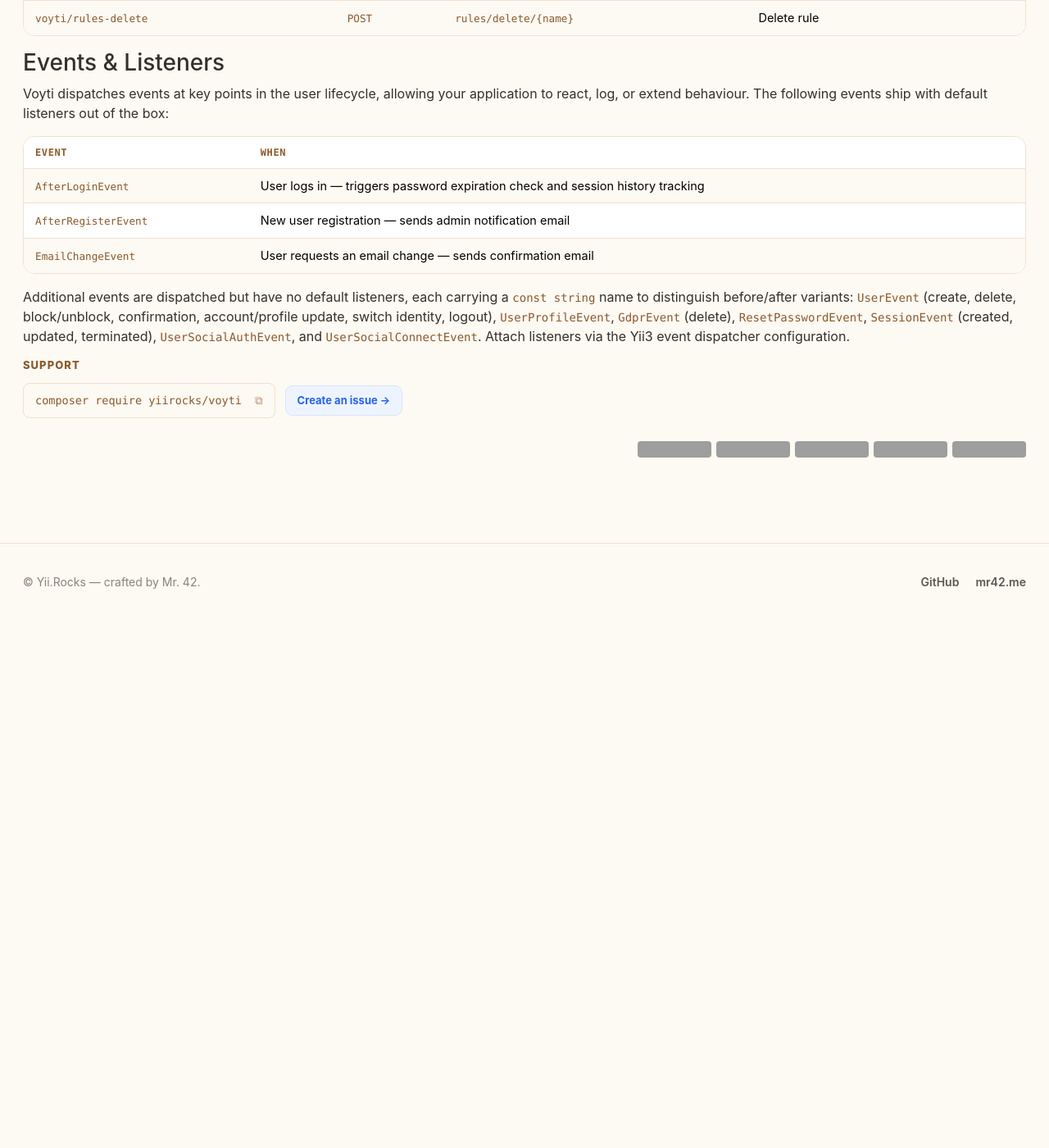
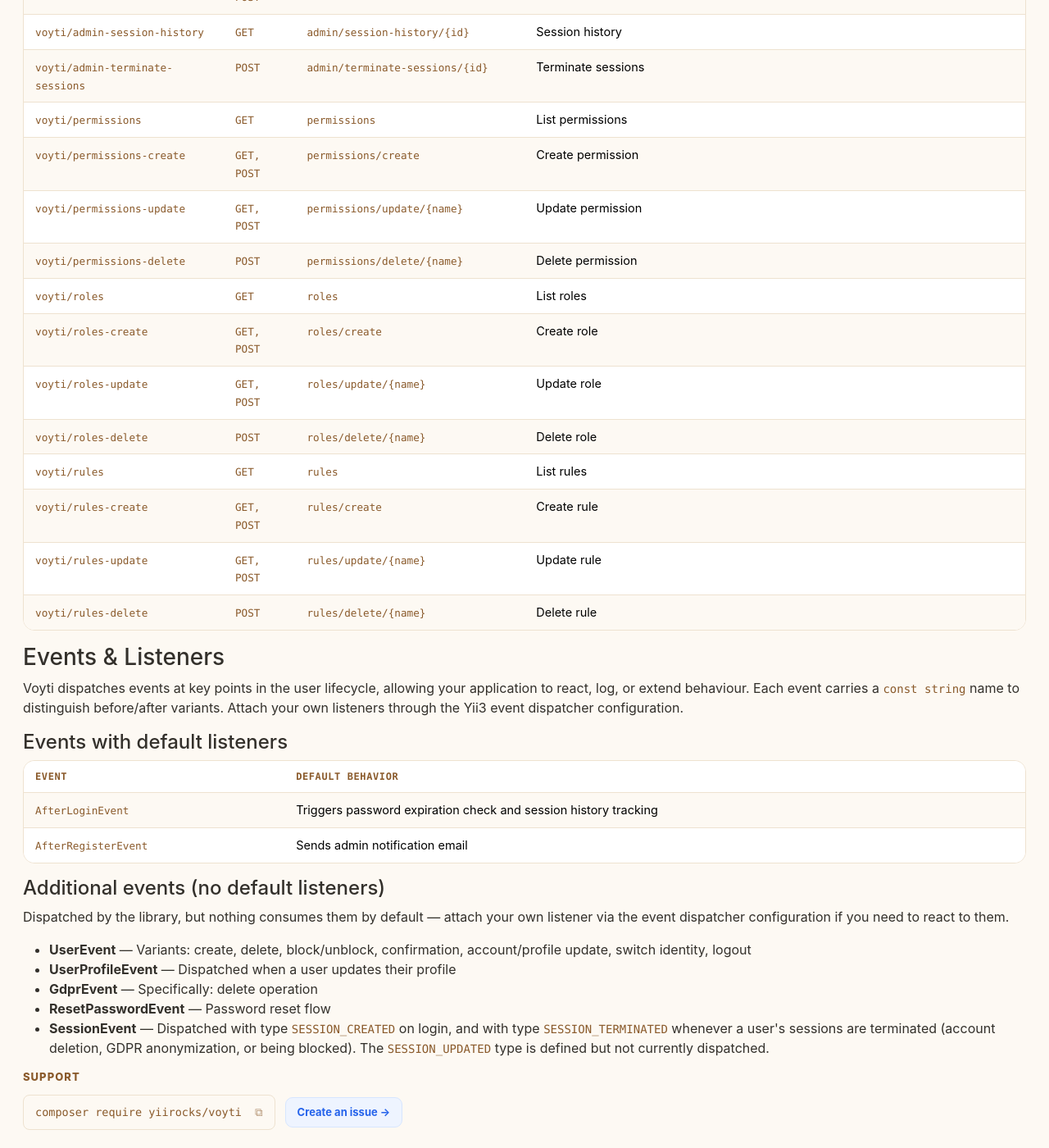
Before and after one commit to YiiRocks/YiiRocks.github.io, a Jekyll site: the page built from voyti/index.html, in a window 1280 px wide and 1400 px high, scrolled down 10836 px. Shown: the whole window at 82% size. Built offline with Jekyll 4.4.1, drawn with Linux system fonts in a browser that asks for light colours; a style sheet for code colours, icons or effects is not loaded; before the commit the page ends 11592 px from its top, so only the background shows below that; some of the changed text lies outside the part shown; grey boxes are pictures that could not be loaded.

Commit message:
Update voyti page to match upstream README

```diff
--- a/assets/css/site.scss
+++ b/assets/css/site.scss
@@ -579,7 +579,7 @@
 
 .options-row {
     display: grid;
-    grid-template-columns: minmax(140px, 220px) 1fr;
+    grid-template-columns: minmax(140px, 280px) 1fr;
     gap: 16px;
     padding: 14px 18px;
     background: var(--yr-card-bg);
--- a/voyti/index.html
+++ b/voyti/index.html
@@ -103,6 +103,23 @@
             mounted under <code>adminRestPrefix</code> and expose user CRUD
             endpoints.
         </p>
+        <p>
+            The privacy/GDPR routes (<code>settings/privacy</code>,
+            <code>settings/privacy/gdpr-consent</code>,
+            <code>settings/privacy/export</code>,
+            <code>settings/privacy/anonymize</code>,
+            <code>settings/privacy/delete</code>) and the two-factor routes
+            (<code>settings/two-factor</code>,
+            <code>settings/two-factor/enable</code>,
+            <code>settings/two-factor/disable</code>) are likewise only
+            registered when their governing config flag
+            (<code>enableGdprCompliance</code>,
+            <code>allowAccountDelete</code>, and/or
+            <code>enableTwoFactorAuthentication</code>) is <code>true</code> &mdash;
+            see the route table below. When a flag is off, the corresponding
+            route doesn't exist at all, so a request to it falls through to the
+            host application's own router-level not-found handling.
+        </p>
 
         <h4>4. Done</h4>
         <p>
@@ -145,6 +162,11 @@
             <div class="options-row">
                 <div class="options-name">accountSettingsRoute<span class="options-type"> string</span></div>
                 <div class="options-desc">Route for account settings redirects. Default: <code>'voyti/settings-account'</code>.</div>
+            </div>
+            <div class="options-row">
+                <div class="options-name">homeRoute<span class="options-type"> string</span></div>
+                <div class="options-desc">Route to redirect to after a successful login (password, 2FA, or social) or logout. Default: <code>'home'</code>.<br>
+                <span class="text-muted small">Must be registered by the host app &mdash; an unregistered route name throws a <code>LogicException</code>.</span></div>
             </div>
             <div class="options-row">
                 <div class="options-name">enableRegistration<span class="options-type"> bool</span></div>
@@ -240,7 +262,7 @@
             </div>
             <div class="options-row">
                 <div class="options-name">gdprExportProperties<span class="options-type"> array</span></div>
-                <div class="options-desc">Properties included in data export. Default: <code>['email', 'username', 'userProfile.public_email', 'userProfile.name', 'userProfile.gravatar_email', 'userProfile.location', 'userProfile.website', 'userProfile.bio']</code>.</div>
+                <div class="options-desc">Properties included in the data export (JSON). <code>userSessionHistory</code> exports each login's <code>ip</code>, <code>user_agent</code>, <code>created_at</code>, <code>updated_at</code> (the internal <code>session_id</code> is excluded); <code>userSocialAccount</code> exports each linked account's <code>provider</code>, <code>username</code>, <code>email</code>, <code>created_at</code>, and <code>data</code> (the decoded provider profile payload). The OAuth <code>code</code> field is excluded. Default: <code>['email', 'username', 'userProfile.public_email', 'userProfile.name', 'userProfile.gravatar_email', 'userProfile.location', 'userProfile.website', 'userProfile.bio', 'userSessionHistory', 'userSocialAccount']</code>.</div>
             </div>
         </div>
         <pre class="doc-example mb-3"><code class="language-php">'yiirocks/voyti' => [
@@ -556,16 +578,16 @@
                     <tr><td><code>voyti/settings</code></td><td><code>GET, POST</code></td><td><code>settings</code></td><td>Profile settings</td></tr>
                     <tr><td><code>voyti/settings-account</code></td><td><code>GET, POST</code></td><td><code>settings/account</code></td><td>Account settings</td></tr>
                     <tr><td><code>voyti/settings-networks</code></td><td><code>GET</code></td><td><code>settings/networks</code></td><td>Linked social networks</td></tr>
-                    <tr><td><code>voyti/settings-privacy</code></td><td><code>GET</code></td><td><code>settings/privacy</code></td><td>Privacy settings</td></tr>
-                    <tr><td><code>voyti/gdpr-consent</code></td><td><code>GET, POST</code></td><td><code>settings/gdpr-consent</code></td><td>GDPR consent</td></tr>
-                    <tr><td><code>voyti/gdpr-delete</code></td><td><code>GET, POST</code></td><td><code>settings/gdpr-delete</code></td><td>GDPR data removal</td></tr>
-                    <tr><td><code>voyti/settings-delete</code></td><td><code>POST</code></td><td><code>settings/delete</code></td><td>Account deletion</td></tr>
-                    <tr><td><code>voyti/settings-two-factor</code></td><td><code>GET, POST</code></td><td><code>settings/two-factor</code></td><td>Two-factor setup</td></tr>
-                    <tr><td><code>voyti/settings-two-factor-enable</code></td><td><code>POST</code></td><td><code>settings/two-factor-enable</code></td><td>Enable 2FA</td></tr>
-                    <tr><td><code>voyti/settings-two-factor-disable</code></td><td><code>POST</code></td><td><code>settings/two-factor-disable</code></td><td>Disable 2FA</td></tr>
+                    <tr><td><code>voyti/settings-networks-disconnect</code></td><td><code>POST</code></td><td><code>settings/networks/disconnect/{id}</code></td><td>Disconnect social account</td></tr>
+                    <tr><td><code>voyti/settings-privacy</code></td><td><code>GET</code></td><td><code>settings/privacy</code></td><td>Privacy settings. Only registered when <code>enableGdprCompliance</code> or <code>allowAccountDelete</code> is <code>true</code></td></tr>
+                    <tr><td><code>voyti/settings-privacy-gdpr-consent</code></td><td><code>GET, POST</code></td><td><code>settings/privacy/gdpr-consent</code></td><td>GDPR consent. Only registered when <code>enableGdprCompliance</code> is <code>true</code></td></tr>
+                    <tr><td><code>voyti/settings-privacy-export</code></td><td><code>GET</code></td><td><code>settings/privacy/export</code></td><td>Export user data. Only registered when <code>enableGdprCompliance</code> is <code>true</code></td></tr>
+                    <tr><td><code>voyti/settings-privacy-anonymize</code></td><td><code>GET, POST</code></td><td><code>settings/privacy/anonymize</code></td><td>Anonymize account (blanks email/username, blocks login; row is kept). Only registered when <code>enableGdprCompliance</code> is <code>true</code></td></tr>
+                    <tr><td><code>voyti/settings-privacy-delete</code></td><td><code>GET, POST</code></td><td><code>settings/privacy/delete</code></td><td>Account deletion (hard delete). Only registered when <code>allowAccountDelete</code> is <code>true</code></td></tr>
+                    <tr><td><code>voyti/settings-two-factor</code></td><td><code>GET, POST</code></td><td><code>settings/two-factor</code></td><td>Two-factor setup. Only registered when <code>enableTwoFactorAuthentication</code> is <code>true</code></td></tr>
+                    <tr><td><code>voyti/settings-two-factor-enable</code></td><td><code>POST</code></td><td><code>settings/two-factor/enable</code></td><td>Enable 2FA. Only registered when <code>enableTwoFactorAuthentication</code> is <code>true</code></td></tr>
+                    <tr><td><code>voyti/settings-two-factor-disable</code></td><td><code>POST</code></td><td><code>settings/two-factor/disable</code></td><td>Disable 2FA. Only registered when <code>enableTwoFactorAuthentication</code> is <code>true</code></td></tr>
                     <tr><td><code>voyti/settings-confirm</code></td><td><code>GET</code></td><td><code>settings/confirm/{code}</code></td><td>Confirm account changes</td></tr>
-                    <tr><td><code>voyti/settings-disconnect</code></td><td><code>POST</code></td><td><code>settings/disconnect/{id}</code></td><td>Disconnect social account</td></tr>
-                    <tr><td><code>voyti/settings-export</code></td><td><code>GET</code></td><td><code>settings/export</code></td><td>Export user data</td></tr>
                     <tr><td><code>voyti/admin</code></td><td><code>GET</code></td><td><code>admin</code></td><td>Admin dashboard</td></tr>
                     <tr><td><code>voyti/admin-create</code></td><td><code>GET, POST</code></td><td><code>admin/create</code></td><td>Create user</td></tr>
                     <tr><td><code>voyti/admin-update</code></td><td><code>GET, POST</code></td><td><code>admin/update/{id}</code></td><td>Update user</td></tr>
@@ -598,28 +620,33 @@
 
         <h3 class="doc-section-title" id="events">Events &amp; Listeners</h3>
         <p>Voyti dispatches events at key points in the user lifecycle,
-        allowing your application to react, log, or extend behaviour. The
-        following events ship with default listeners out of the box:</p>
+        allowing your application to react, log, or extend behaviour. Each
+        event carries a <code>const string</code> name to distinguish
+        before/after variants. Attach your own listeners through the Yii3
+        event dispatcher configuration.</p>
+
+        <h4>Events with default listeners</h4>
         <table class="table table-sm table-striped">
             <thead>
                 <tr>
                     <th>Event</th>
-                    <th>When</th>
+                    <th>Default behavior</th>
                 </tr>
             </thead>
             <tbody>
-                <tr><td><code>AfterLoginEvent</code></td><td>User logs in — triggers password expiration check and session history tracking</td></tr>
-                <tr><td><code>AfterRegisterEvent</code></td><td>New user registration — sends admin notification email</td></tr>
-                <tr><td><code>EmailChangeEvent</code></td><td>User requests an email change — sends confirmation email</td></tr>
+                <tr><td><code>AfterLoginEvent</code></td><td>Triggers password expiration check and session history tracking</td></tr>
+                <tr><td><code>AfterRegisterEvent</code></td><td>Sends admin notification email</td></tr>
             </tbody>
         </table>
-        <p>Additional events are dispatched but have no default listeners,
-        each carrying a <code>const string</code> name to distinguish
-        before/after variants:
-        <code>UserEvent</code> (create, delete, block/unblock, confirmation,
-        account/profile update, switch identity, logout),
-        <code>UserProfileEvent</code>, <code>GdprEvent</code> (delete),
-        <code>ResetPasswordEvent</code>, <code>SessionEvent</code> (created,
-        updated, terminated), <code>UserSocialAuthEvent</code>, and
-        <code>UserSocialConnectEvent</code>. Attach listeners via the Yii3
-        event dispatcher configuration.</p>
+
+        <h4>Additional events (no default listeners)</h4>
+        <p>Dispatched by the library, but nothing consumes them by default &mdash;
+        attach your own listener via the event dispatcher configuration if you
+        need to react to them.</p>
+        <ul>
+            <li><strong>UserEvent</strong> &mdash; Variants: create, delete, block/unblock, confirmation, account/profile update, switch identity, logout</li>
+            <li><strong>UserProfileEvent</strong> &mdash; Dispatched when a user updates their profile</li>
+            <li><strong>GdprEvent</strong> &mdash; Specifically: delete operation</li>
+            <li><strong>ResetPasswordEvent</strong> &mdash; Password reset flow</li>
+            <li><strong>SessionEvent</strong> &mdash; Dispatched with type <code>SESSION_CREATED</code> on login, and with type <code>SESSION_TERMINATED</code> whenever a user's sessions are terminated (account deletion, GDPR anonymization, or being blocked). The <code>SESSION_UPDATED</code> type is defined but not currently dispatched.</li>
+        </ul>
```
